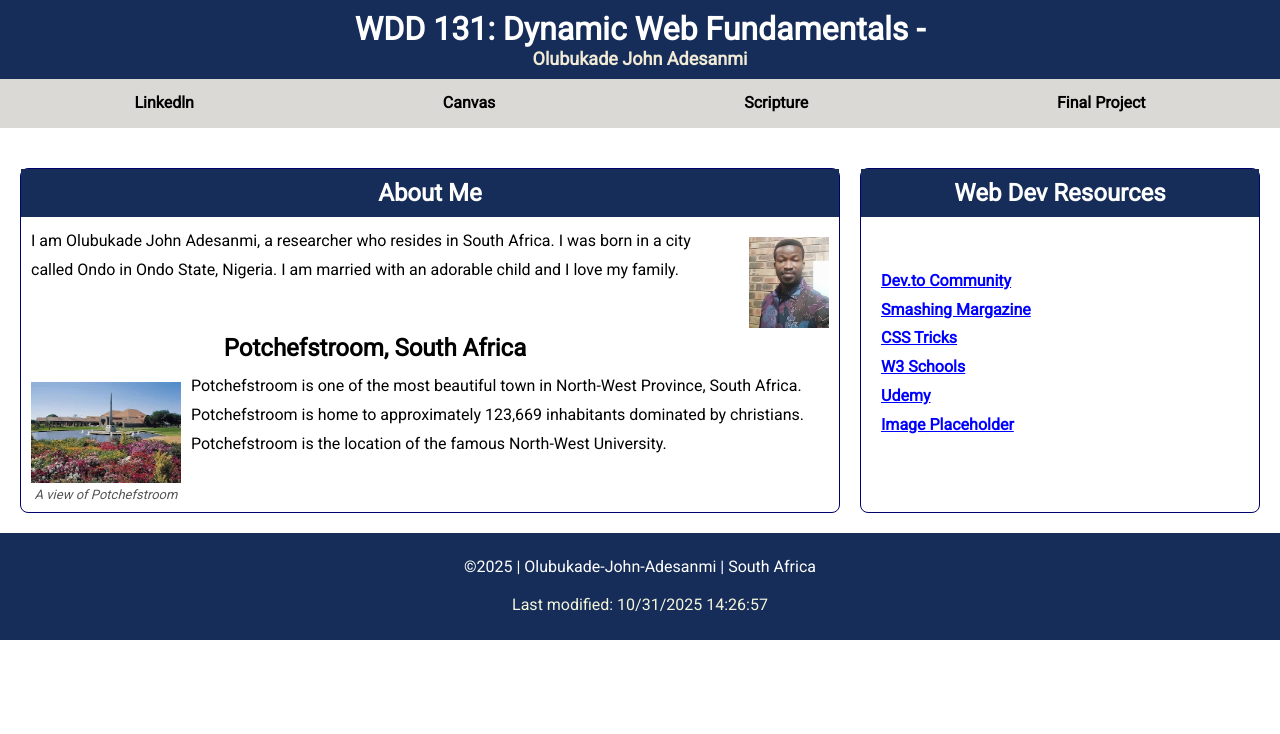
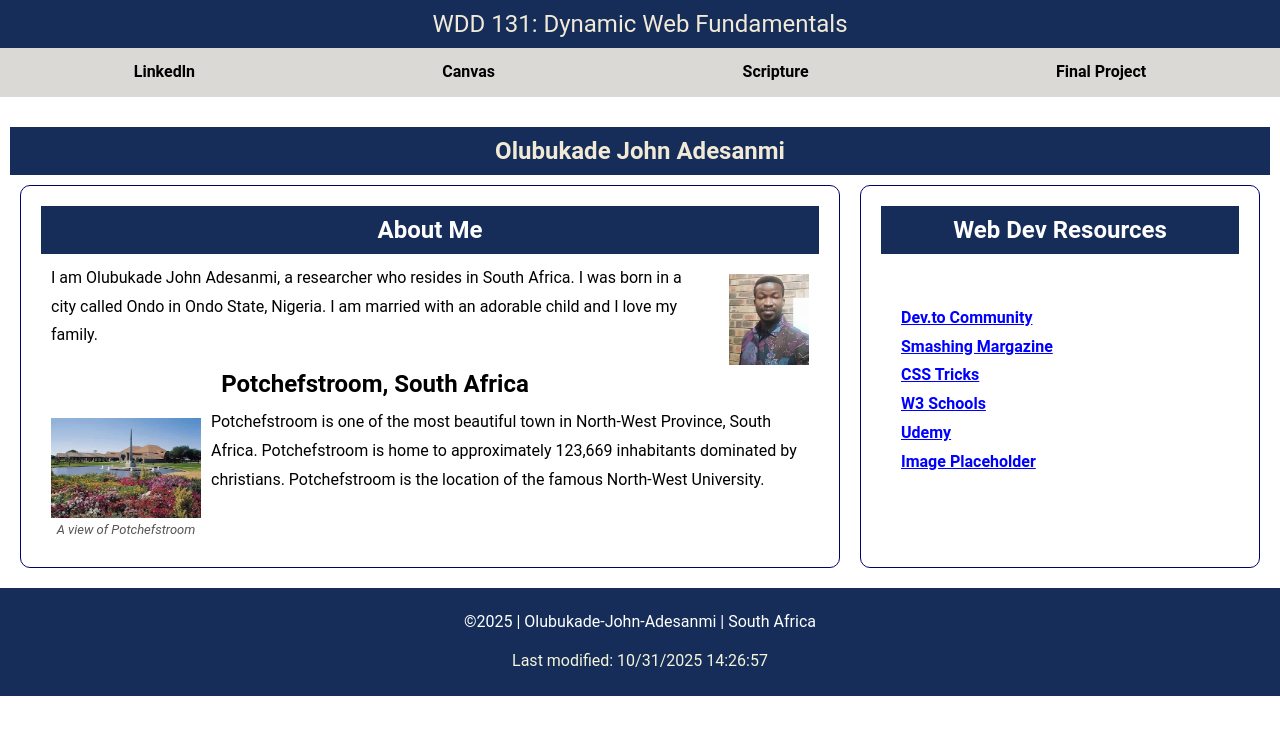
Before and after one commit to Bukz-cloud/wdd131, a plain HTML site: page index.html in a window 1280 px wide. Drawn offline with Linux system fonts and the light colour scheme.

Commit message:
I adjusted the clas names and included header main and footer in the css style.

```diff
--- a/index.html
+++ b/index.html
@@ -8,14 +8,10 @@
     <title>WDD 131 - Dynamic Web Fundamentals - Olubukade John Adesanmi</title>
     <link rel="stylesheet" href="styles/base.css">
     <script src="scripts/getdates.js" defer></script>
-    <link rel="preconnect" href="https://fonts.googleapis.com">
-    <link rel="preconnect" href="https://fonts.gstatic.com" crossorigin>
-    <link href="https://fonts.googleapis.com/css2?family=Roboto:wght@100;400&display=swap" rel="stylesheet">
 </head>
 <body>
     <header>
-        <h1>WDD 131: Dynamic Web Fundamentals - <span id="course-title">Olubukade John Adesanmi</span>
-        </h1>
+        <span id="course-title">WDD 131: Dynamic Web Fundamentals</span>
         <nav class="nav-bar">
             <ul class="nav-items">
                 <li><a href="https://www.linkedin.com/in/olubukade-john-adesanmi">Linkedln</a></li>
@@ -26,8 +22,9 @@
         </nav>
     </header>
     <main>
+        <h1>Olubukade John Adesanmi</h1>
         <div class="card-holder">
-            <section class="card-me">
+            <section class="card">
                 <h2 class="me">About Me</h2>
                 <div class="self">
                     <img src="images/my-image.jpg" alt="My Image Profile">
@@ -44,15 +41,15 @@
                     Potchefstroom is home to approximately 123,669 inhabitants dominated by christians. Potchefstroom is the location of the famous North-West University.</p>
                 </div>
             </section>
-            <section class="card-web">
+            <section class="card">
                 <h2 class="web-res">Web Dev Resources</h2>
                 <nav class="web-nav">
                     <ul class="web-items">
-                        <li><a href="#">Dev.to Community</a></li>
-                        <li><a href="#">Smashing Margazine</a></li>
-                        <li><a href="#">CSS Tricks</a></li>
-                        <li><a href="#">W3 Schools</a></li>
-                        <li><a href="#">Udemy</a></li>
+                        <li><a href="https://dev.to/t/resources">Dev.to Community</a></li>
+                        <li><a href="https://www.smashingmagazine.com/">Smashing Margazine</a></li>
+                        <li><a href="https://css-tricks.com/">CSS Tricks</a></li>
+                        <li><a href="https://www.w3schools.com/">W3 Schools</a></li>
+                        <li><a href="https://www.udemy.com/?utm_source=adwords-brand&utm_medium=udemyads&utm_campaign=Brand-Udemy_la.EN_cc.ROW&campaigntype=Search&portfolio=BrandDirect&language=EN&product=Course&test=&audience=Keyword&topic=&priority=&utm_content=deal4584&utm_term=_._ag_80315195513_._ad_535757779892_._kw_udemy_._de_c_._dm__._pl__._ti_kwd-296956216253_._li_1028740_._pd__._&matchtype=b&gad_source=1&gad_campaignid=6615782791&gbraid=0AAAAADROdO0UJgSfd8-Vk3dwRclKMuzOq&gclid=Cj0KCQjwvJHIBhCgARIsAEQnWlBPZ-M4M0vJCTbjl3IBDi1950RBfN8ZDnnQEMZy56MWbjEow2TfDQgaAht0EALw_wcB">Udemy</a></li>
                         <li><a href="#">Image Placeholder</a></li>
                     </ul>
                 </nav>
--- a/styles/base.css
+++ b/styles/base.css
@@ -6,21 +6,24 @@
 
 body {
     font-family: "Roboto", sans-serif;
-    font-size: 400;
+    font-size: 1rem;
 }
 
 h1 {
-    font-size: 100;
+    font-size: 1.5rem;
     text-align: center;
     background-color: rgb(21, 45, 88);
-    color: white;
+    color: rgb(241, 234, 214);
     padding: 10px;
 }
 
-#course-title {
+header #course-title {
     display: block;
-    font-size: large;
+    font-size: 1.5rem;
+    padding: 10px;
+    text-align: center;
     color: rgb(241, 234, 214);
+    background-color: rgb(21, 45, 88)
 }
 
 .nav-bar {
@@ -51,17 +54,14 @@ li a:hover {
     color: brown;
 }
 
-.card-holder {
-    display: grid;
-    grid-template-columns: repeat(3, 1fr);
+main {
+    width: 80%px;
     padding: 10px;
 }
 
-.card-me {
-    grid-column: 1/3;
-    border: 1px solid rgb(2, 2, 110);
-    margin: 10px;
-    border-radius: 8px;
+.card-holder {
+    display: grid;
+    grid-template-columns: 2fr 1fr;
 }
 
 .me {
@@ -73,7 +73,7 @@ li a:hover {
 }
 
 .self {
-    margin-bottom: 50px;
+    margin-bottom: 20px;
 }
 
 p {
@@ -85,11 +85,11 @@ p {
     text-align: center;
 }
 
-.card-web {
-    grid-column: 3/4;
+.card {
     border: 1px solid rgb(2, 2, 110);
     margin: 10px;
-    border-radius: 8px;
+    border-radius: 10px;
+    padding: 20px;
 }
 
 .potch-heading {
```
